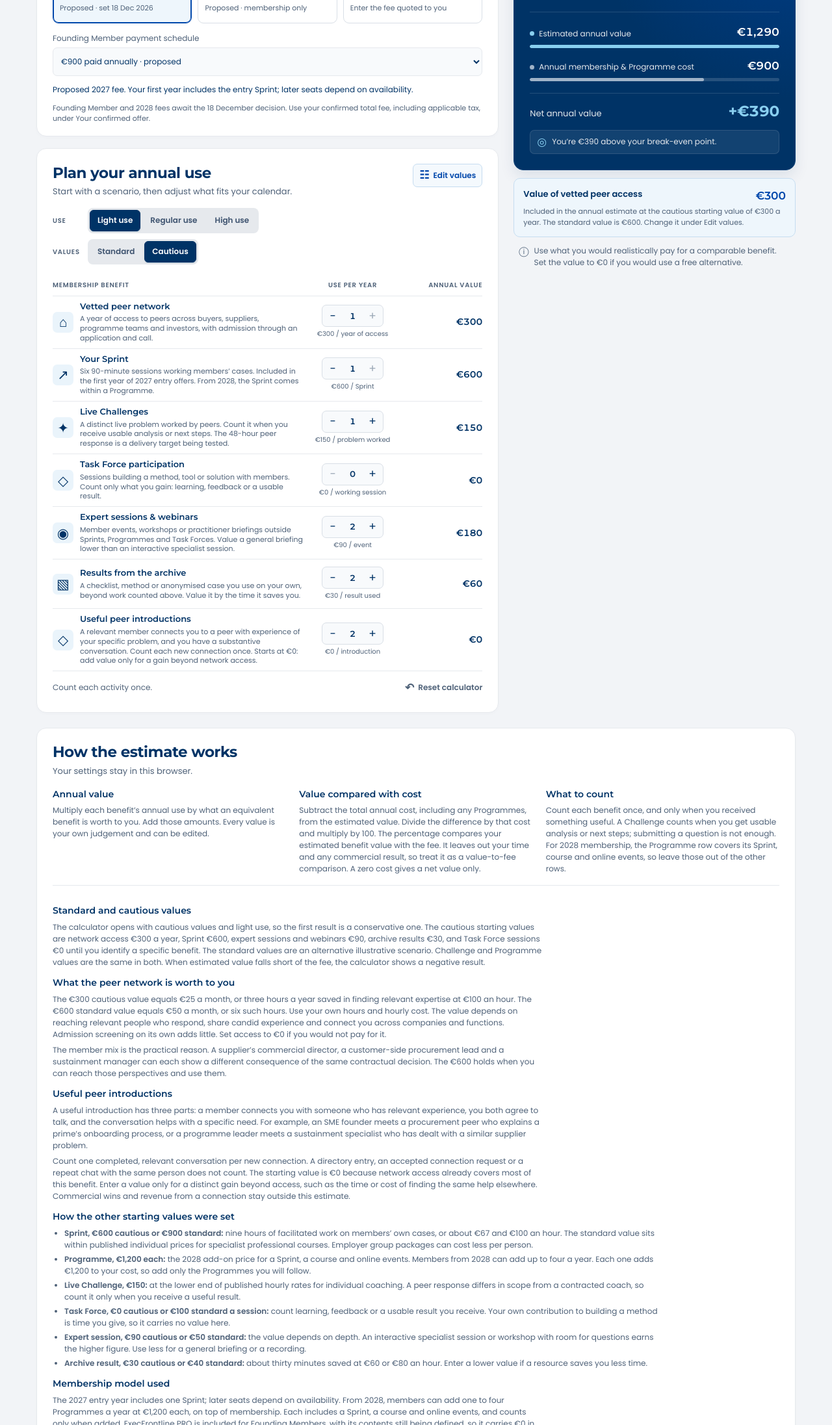
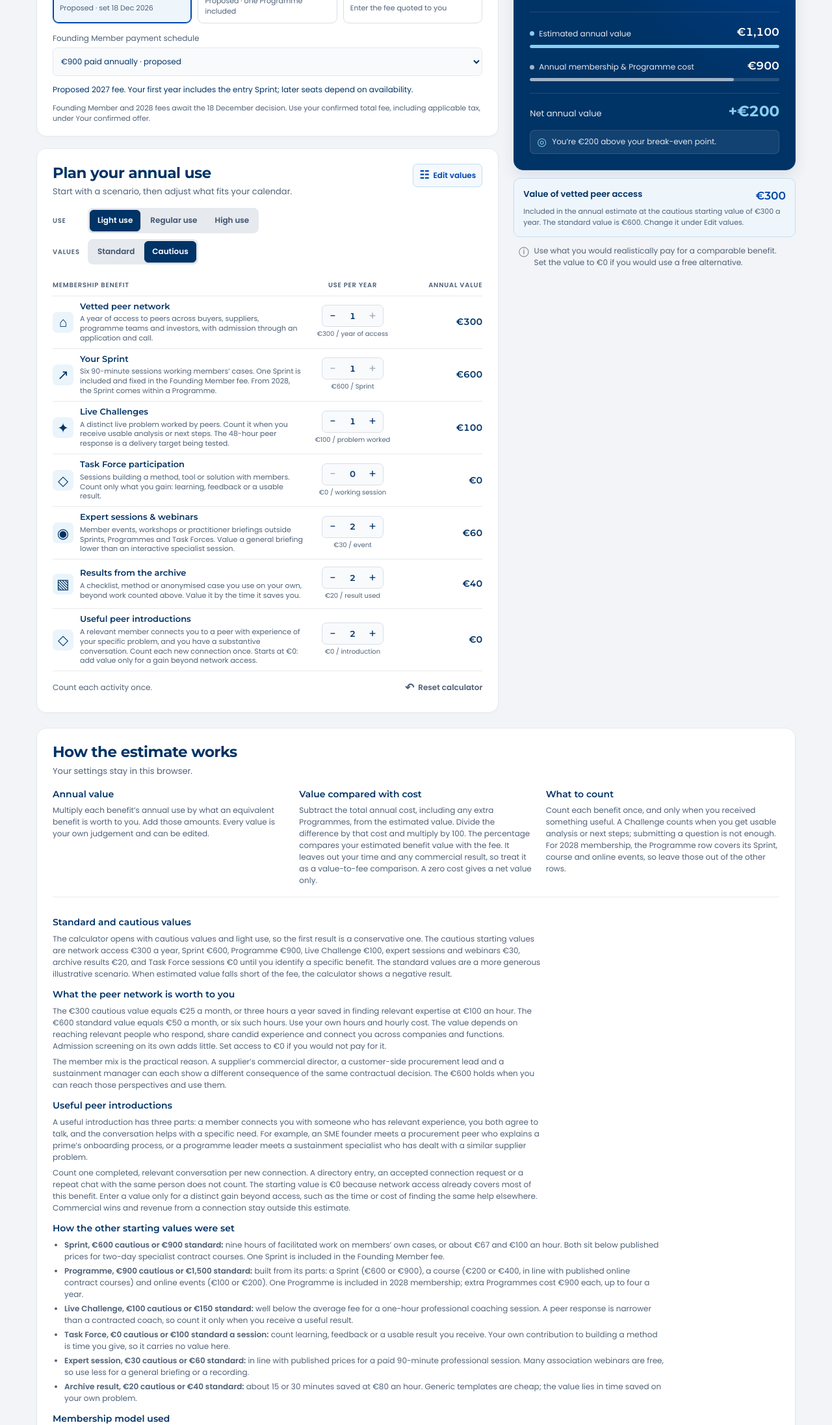
Before and after one commit to NicPeer/execfrontline-roi, a plain HTML site: page index.html in a window 1280 px wide. Shown: the part 607-2800 px from the top of the page at 65% size. Drawn offline with Linux system fonts and the light colour scheme.

Commit message:
Adopt recommended values; Sprint fixed at 1 for Founding Members; one Programme included for 2028, extras at EUR 900
Co-Authored-By: Claude Opus 5.5 <noreply@anthropic.com>
Claude-Session: https://claude.ai/code/session_01Vr89Jd1EmFyKFsYsjpfCjh

```diff
--- a/index.html
+++ b/index.html
@@ -419,7 +419,7 @@ h1, h2, h3 { color: inherit; }
           </div>
           <div>
             <h3>Value compared with cost</h3>
-            <p>Subtract the total annual cost, including any Programmes, from the estimated value. Divide the difference by that cost and multiply by 100. The percentage compares your estimated benefit value with the fee. It leaves out your time and any commercial result, so treat it as a value-to-fee comparison. A zero cost gives a net value only.</p>
+            <p>Subtract the total annual cost, including any extra Programmes, from the estimated value. Divide the difference by that cost and multiply by 100. The percentage compares your estimated benefit value with the fee. It leaves out your time and any commercial result, so treat it as a value-to-fee comparison. A zero cost gives a net value only.</p>
           </div>
           <div>
             <h3>What to count</h3>
@@ -428,7 +428,7 @@ h1, h2, h3 { color: inherit; }
         </div>
         <div class="model-notes">
           <h3>Standard and cautious values</h3>
-          <p>The calculator opens with cautious values and light use, so the first result is a conservative one. The cautious starting values are network access €300 a year, Sprint €600, expert sessions and webinars €90, archive results €30, and Task Force sessions €0 until you identify a specific benefit. The standard values are an alternative illustrative scenario. Challenge and Programme values are the same in both. When estimated value falls short of the fee, the calculator shows a negative result.</p>
+          <p>The calculator opens with cautious values and light use, so the first result is a conservative one. The cautious starting values are network access €300 a year, Sprint €600, Programme €900, Live Challenge €100, expert sessions and webinars €30, archive results €20, and Task Force sessions €0 until you identify a specific benefit. The standard values are a more generous illustrative scenario. When estimated value falls short of the fee, the calculator shows a negative result.</p>
           <h3>What the peer network is worth to you</h3>
           <p>The €300 cautious value equals €25 a month, or three hours a year saved in finding relevant expertise at €100 an hour. The €600 standard value equals €50 a month, or six such hours. Use your own hours and hourly cost. The value depends on reaching relevant people who respond, share candid experience and connect you across companies and functions. Admission screening on its own adds little. Set access to €0 if you would not pay for it.</p>
           <p>The member mix is the practical reason. A supplier’s commercial director, a customer-side procurement lead and a sustainment manager can each show a different consequence of the same contractual decision. The €600 holds when you can reach those perspectives and use them.</p>
@@ -437,15 +437,15 @@ h1, h2, h3 { color: inherit; }
           <p>Count one completed, relevant conversation per new connection. A directory entry, an accepted connection request or a repeat chat with the same person does not count. The starting value is €0 because network access already covers most of this benefit. Enter a value only for a distinct gain beyond access, such as the time or cost of finding the same help elsewhere. Commercial wins and revenue from a connection stay outside this estimate.</p>
           <h3>How the other starting values were set</h3>
           <ul>
-            <li><strong>Sprint, €600 cautious or €900 standard:</strong> nine hours of facilitated work on members’ own cases, or about €67 and €100 an hour. The standard value sits within published individual prices for specialist professional courses. Employer group packages can cost less per person.</li>
-            <li><strong>Programme, €1,200 each:</strong> the 2028 add-on price for a Sprint, a course and online events. Members from 2028 can add up to four a year. Each one adds €1,200 to your cost, so add only the Programmes you will follow.</li>
-            <li><strong>Live Challenge, €150:</strong> at the lower end of published hourly rates for individual coaching. A peer response differs in scope from a contracted coach, so count it only when you receive a useful result.</li>
+            <li><strong>Sprint, €600 cautious or €900 standard:</strong> nine hours of facilitated work on members’ own cases, or about €67 and €100 an hour. Both sit below published prices for two-day specialist contract courses. One Sprint is included in the Founding Member fee.</li>
+            <li><strong>Programme, €900 cautious or €1,500 standard:</strong> built from its parts: a Sprint (€600 or €900), a course (€200 or €400, in line with published online contract courses) and online events (€100 or €200). One Programme is included in 2028 membership; extra Programmes cost €900 each, up to four a year.</li>
+            <li><strong>Live Challenge, €100 cautious or €150 standard:</strong> well below the average fee for a one-hour professional coaching session. A peer response is narrower than a contracted coach, so count it only when you receive a useful result.</li>
             <li><strong>Task Force, €0 cautious or €100 standard a session:</strong> count learning, feedback or a usable result you receive. Your own contribution to building a method is time you give, so it carries no value here.</li>
-            <li><strong>Expert session, €90 cautious or €50 standard:</strong> the value depends on depth. An interactive specialist session or workshop with room for questions earns the higher figure. Use less for a general briefing or a recording.</li>
-            <li><strong>Archive result, €30 cautious or €40 standard:</strong> about thirty minutes saved at €60 or €80 an hour. Enter a lower value if a resource saves you less time.</li>
+            <li><strong>Expert session, €30 cautious or €60 standard:</strong> in line with published prices for a paid 90-minute professional session. Many association webinars are free, so use less for a general briefing or a recording.</li>
+            <li><strong>Archive result, €20 cautious or €40 standard:</strong> about 15 or 30 minutes saved at €80 an hour. Generic templates are cheap; the value lies in time saved on your own problem.</li>
           </ul>
           <h3>Membership model used</h3>
-          <p>The 2027 entry year includes one Sprint; later seats depend on availability. From 2028, members can add one to four Programmes a year at €1,200 each, on top of membership. Each includes a Sprint, a course and online events, and counts only when added. ExecFrontline PRO is included for Founding Members, with its contents still being defined, so it carries €0 in this model.</p>
+          <p>The 2027 entry year includes one Sprint; later seats depend on availability. From 2028, membership includes one Programme with a Sprint, a course and online events. Members can add up to three more at €900 each. ExecFrontline PRO is included for Founding Members, with its contents still being defined, so it carries €0 in this model.</p>
           <p>Every benefit value here is an editable planning assumption. Task Force and event quantities depend on what is available. The 48-hour Challenge response is a target under validation. Other fees apply to a stated year. Member feedback on help received, time saved and outputs used will show how well these assumptions hold.</p>
         </div>
         <p class="method-foot">Illustrative value estimate, updated 18 November 2026. This compares the estimated value of benefits with membership cost. It excludes your time, possible contract wins and other uncertain outcomes. Future membership terms and availability may change. <a href="https://www.execfrontline.com/execfrontline-answer-hub">Explore what’s included <span class="arrow-up" aria-hidden="true"></span></a></p>
@@ -487,7 +487,7 @@ h1, h2, h3 { color: inherit; }
 <script>
 (()=>{
 const MAX_MONEY = 100000;
-const PROGRAMME_FEE = 1200;
+const EXTRA_PROGRAMME_FEE = 900; // one Programme is included in 2028 membership
 
 // Sprint belongs to 2027 entry offers; from 2028 it sits inside the Programme row.
 function isShown(id, state) {
@@ -500,19 +500,35 @@ function isAvailable(id, state) {
   return isShown(id, state);
 }
 
+function minCount(id, state) {
+  if (id === "sprint" && state.plan === "founding") return 1;   // included and fixed in the Founding Member fee
+  if (id === "programme" && state.plan === "standard") return 1; // one Programme included in 2028 membership
+  return 0;
+}
+
+function maxCount(id, state) {
+  return isAvailable(id, state) ? benefits.find((benefit) => benefit.id === id).limit : 0;
+}
+
+function clampCounts(state) {
+  for (const { id } of benefits) {
+    state.counts[id] = Math.min(maxCount(id, state), Math.max(minCount(id, state), state.counts[id]));
+  }
+}
+
 const plans = {
   founding: { name: "Founding Member 2027", fee: 900, detail: "Proposed · set 18 Dec 2026" },
-  standard: { name: "Member from 2028", fee: 1200, detail: "Proposed · membership only" },
+  standard: { name: "Member from 2028", fee: 1200, detail: "Proposed · one Programme included" },
   custom: { name: "Your confirmed offer", fee: null, detail: "Enter the fee quoted to you" },
 };
 
 const benefits = [
   { id: "network", name: "Vetted peer network", description: "A year of access to peers across buyers, suppliers, programme teams and investors, with admission through an application and call.", unit: "year of access", limit: 1, value: 600, icon: "community" },
-  { id: "sprint", name: "Your Sprint", description: "Six 90-minute sessions working members’ cases. Included in the first year of 2027 entry offers. From 2028, the Sprint comes within a Programme.", unit: "Sprint", limit: 1, value: 900, icon: "sprint" },
-  { id: "programme", name: "Programme", description: "A Sprint, a course and online events, €1,200 each on top of the €1,200 membership. Add up to four a year: each one adds its fee to your cost and its value here. Leave its online events out of Expert sessions.", unit: "Programme", limit: 4, value: 1200, icon: "course" },
+  { id: "sprint", name: "Your Sprint", description: "Six 90-minute sessions working members’ cases. One Sprint is included and fixed in the Founding Member fee. From 2028, the Sprint comes within a Programme.", unit: "Sprint", limit: 1, value: 900, icon: "sprint" },
+  { id: "programme", name: "Programme", description: "A Sprint, a course and online events. One Programme is included in 2028 membership; add up to three more at €900 each. Leave its online events out of Expert sessions.", unit: "Programme", limit: 4, value: 1500, icon: "course" },
   { id: "challenges", name: "Live Challenges", description: "A distinct live problem worked by peers. Count it when you receive usable analysis or next steps. The 48-hour peer response is a delivery target being tested.", unit: "problem worked", limit: 24, value: 150, icon: "sessions" },
   { id: "taskforces", name: "Task Force participation", description: "Sessions building a method, tool or solution with members. Count only what you gain: learning, feedback or a usable result.", unit: "working session", limit: 24, value: 100, icon: "networking" },
-  { id: "events", name: "Expert sessions & webinars", description: "Member events, workshops or practitioner briefings outside Sprints, Programmes and Task Forces. Value a general briefing lower than an interactive specialist session.", unit: "event", limit: 24, value: 50, icon: "briefings" },
+  { id: "events", name: "Expert sessions & webinars", description: "Member events, workshops or practitioner briefings outside Sprints, Programmes and Task Forces. Value a general briefing lower than an interactive specialist session.", unit: "event", limit: 24, value: 60, icon: "briefings" },
   { id: "resources", name: "Results from the archive", description: "A checklist, method or anonymised case you use on your own, beyond work counted above. Value it by the time it saves you.", unit: "result used", limit: 24, value: 40, icon: "resources" },
   { id: "introductions", name: "Useful peer introductions", description: "A relevant member connects you to a peer with experience of your specific problem, and you have a substantive conversation. Count each new connection once. Starts at €0: add value only for a gain beyond network access.", unit: "introduction", limit: 12, value: 0, icon: "networking" },
 ];
@@ -525,8 +541,8 @@ const presets = {
 };
 
 const valueSets = {
-  standard: { name: "Standard", rates: { network: 600, sprint: 900, programme: 1200, challenges: 150, taskforces: 100, events: 50, resources: 40, introductions: 0 } },
-  cautious: { name: "Cautious", rates: { network: 300, sprint: 600, programme: 1200, challenges: 150, taskforces: 0, events: 90, resources: 30, introductions: 0 } },
+  standard: { name: "Standard", rates: { network: 600, sprint: 900, programme: 1500, challenges: 150, taskforces: 100, events: 60, resources: 40, introductions: 0 } },
+  cautious: { name: "Cautious", rates: { network: 300, sprint: 600, programme: 900, challenges: 100, taskforces: 0, events: 30, resources: 20, introductions: 0 } },
 };
 
 function cleanNumber(input, max, decimals = 0) {
@@ -585,7 +601,7 @@ function selectedValueSet(state) {
 
 function calculate(state) {
   const membershipCost = state.plan === "custom" ? state.customFee : state.plan === "founding" && state.billing === "quarterly" ? 1600 : plans[state.plan].fee;
-  const programmeCost = state.plan === "standard" ? state.counts.programme * PROGRAMME_FEE : 0;
+  const programmeCost = state.plan === "standard" ? Math.max(0, state.counts.programme - 1) * EXTRA_PROGRAMME_FEE : 0;
   const cost = membershipCost === null ? null : membershipCost + programmeCost;
   const amounts = Object.fromEntries(benefits.map(({ id }) => [id, (!isAvailable(id, state) ? 0 : state.counts[id]) * Math.round(state.rates[id] * 100)]));
   const value = Object.values(amounts).reduce((sum, cents) => sum + cents, 0);
@@ -607,7 +623,7 @@ const byId = (id) => document.getElementById(id);
 const query = (selector) => document.querySelector(selector);
 const euro = new Intl.NumberFormat("en-IE", { style: "currency", currency: "EUR", minimumFractionDigits: 0, maximumFractionDigits: 2 });
 const percent = new Intl.NumberFormat("en-IE", { maximumFractionDigits: 1 });
-const storageKey = "execfrontline-membership-roi-v5";
+const storageKey = "execfrontline-membership-roi-v6";
 const icons = {
   community: "⌂", sessions: "✦", briefings: "◉", course: "▤", networking: "◇",
   resources: "▧", sprint: "↗", sliders: "☷", reset: "↶", target: "◎", info: "ⓘ", close: "×",
@@ -721,6 +737,7 @@ function fillMarkup() {
 }
 
 function syncInputs() {
+  clampCounts(state);
   query(`[name="plan"][value="${state.plan}"]`).checked = true;
   customFee.value = state.customFee ?? "";
   byId("billing").value = state.billing;
@@ -731,6 +748,7 @@ function syncInputs() {
 }
 
 function updateUI() {
+  clampCounts(state);
   const result = calculate(state);
   const scenario = selectedPreset(state);
   byId("custom-fee-field").hidden = state.plan !== "custom";
@@ -739,14 +757,14 @@ function updateUI() {
   query(".roi-caption").textContent = result.programmeCost > 0 ? "Estimated value compared with membership and Programme cost" : "Estimated value compared with membership fee";
   byId("cost-detail").hidden = state.plan !== "standard";
   const programmes = state.counts.programme;
-  byId("cost-detail").textContent = programmes === 0
-    ? "Membership " + money(result.membershipCost ?? 0) + ". No Programmes added."
-    : "Membership " + money(result.membershipCost ?? 0) + " + " + programmes + (programmes === 1 ? " Programme " : " Programmes ") + money(result.programmeCost);
+  byId("cost-detail").textContent = programmes <= 1
+    ? "Membership " + money(result.membershipCost ?? 0) + ", one Programme included."
+    : "Membership " + money(result.membershipCost ?? 0) + " incl. one Programme + " + (programmes - 1) + (programmes === 2 ? " extra Programme " : " extra Programmes ") + money(result.programmeCost);
   byId("billing-field").hidden = state.plan !== "founding";
   byId("offer-note").textContent = state.plan === "standard"
-    ? programmes === 0
-      ? "2028 membership €1,200. Add one to four Programmes under Plan your annual use, at €1,200 each. Each includes a Sprint, a course and online events."
-      : "2028 membership €1,200 plus " + (programmes === 1 ? "one Programme at €1,200" : programmes + " Programmes at €1,200 each") + ". Total annual cost " + money(result.cost) + "."
+    ? programmes <= 1
+      ? "2028 membership €1,200, including one Programme with a Sprint, a course and online events. Add up to three more at €900 each under Plan your annual use."
+      : "2028 membership €1,200 including one Programme, plus " + (programmes === 2 ? "one extra Programme at €900" : (programmes - 1) + " extra Programmes at €900 each") + ". Total annual cost " + money(result.cost) + "."
     : state.plan === "founding"
     ? "Proposed 2027 fee. Your first year includes the entry Sprint; later seats depend on availability."
     : "Enter the full annual cost of your offer. Count a Sprint only if that offer includes it.";
@@ -764,13 +782,16 @@ function updateUI() {
     byId("row-" + id).hidden = !isShown(id, state);
     byId("field-" + id).hidden = !isShown(id, state);
     const limit = !isAvailable(id, state) ? 0 : baseLimit;
+    const minimum = minCount(id, state);
     byId("count-" + id).max = limit;
+    byId("count-" + id).min = minimum;
+    byId("count-" + id).readOnly = minimum === limit;
     const rate = money(state.rates[id]);
     const priceButton = byId("unit-" + id);
     priceButton.textContent = rate + " / " + unit;
     priceButton.setAttribute("aria-label", "Edit value for " + name + ", " + rate + " per " + unit);
     byId("amount-" + id).textContent = money(result.amounts[id]);
-    query(`[data-count="${id}"][data-change="-1"]`).setAttribute("aria-disabled", String(state.counts[id] === 0));
+    query(`[data-count="${id}"][data-change="-1"]`).setAttribute("aria-disabled", String(state.counts[id] <= minimum));
     query(`[data-count="${id}"][data-change="1"]`).setAttribute("aria-disabled", String(state.counts[id] === limit));
   }
 
@@ -849,8 +870,8 @@ byId("benefits").addEventListener("click", (event) => {
   if (!button || button.getAttribute("aria-disabled") === "true") return;
   const benefit = benefits.find(({ id }) => id === button.dataset.count);
   state.counts[benefit.id] = cleanNumber(state.counts[benefit.id] + Number(button.dataset.change), benefit.limit);
+  updateUI();
   byId("count-" + benefit.id).value = state.counts[benefit.id];
-  updateUI();
 });
 
 document.addEventListener("click", (event) => {
```
